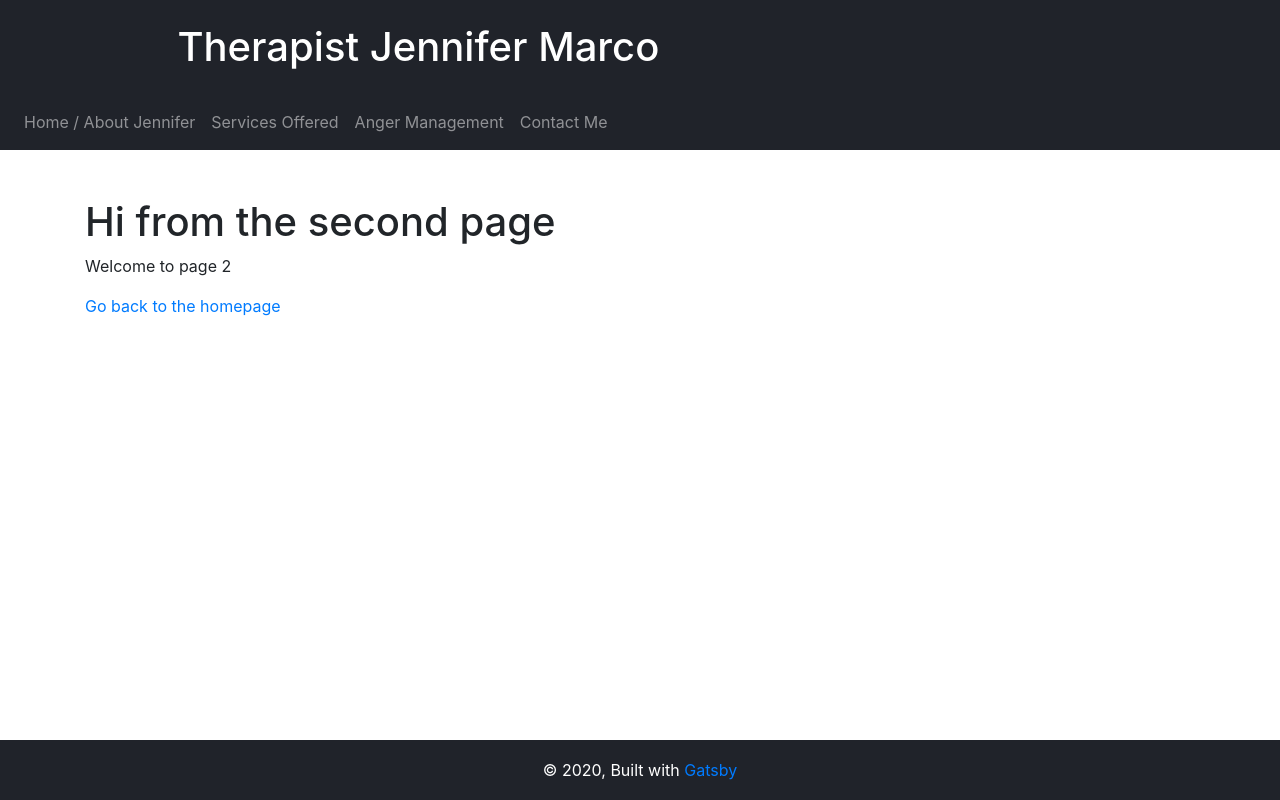
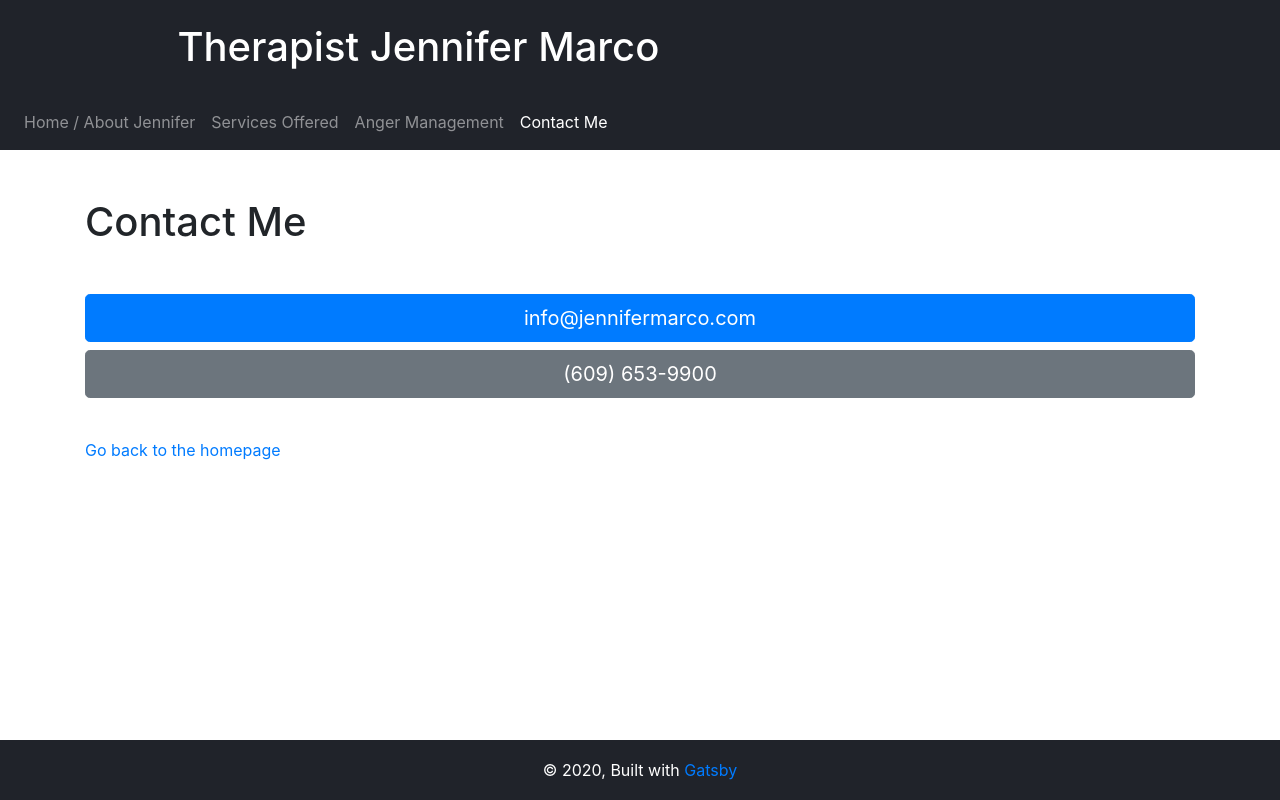
Before and after one commit to darjama/jjm, a Gatsby site in the folder jjm/: page /contact-me in a window 1280 px wide. Built offline with nearby package versions, Linux system fonts and the light colour scheme; Gatsby itself is replaced by a stand-in of ours.

Commit message:
Added contact page content

```diff
--- a/jjm/src/pages/contact-me.js
+++ b/jjm/src/pages/contact-me.js
@@ -1,16 +1,26 @@
 import React from "react"
 import { Link } from "gatsby"
+import {Button} from "react-bootstrap"
 
 import Layout from "../components/layout"
 import SEO from "../components/seo"
 
-const SecondPage = () => (
-  <Layout pageInfo={{ pageName: "page-2" }}>
-    <SEO title="Page two" />
-    <h1>Hi from the second page</h1>
-    <p>Welcome to page 2</p>
+const ContactMe = () => (
+  <Layout pageInfo={{ pageName: "contact-me" }}>
+    <SEO title="Contact Therapist Jennifer Marco" />
+    <h1>Contact Me</h1>
+    <p><br/></p>
+    <Button variant="primary" size="lg" block
+      onClick={() => window.open("mailto:info@jennifermarco.com")}>
+      info{`@`}jennifermarco.com
+    </Button>
+    <Button variant="secondary" size="lg" block
+      onClick={() => window.open("tel:+16096539900")}>
+      (609) 653-9900
+    </Button>
+    <p><br/></p>
     <Link to="/">Go back to the homepage</Link>
   </Layout>
 )
 
-export default SecondPage
+export default ContactMe
```
